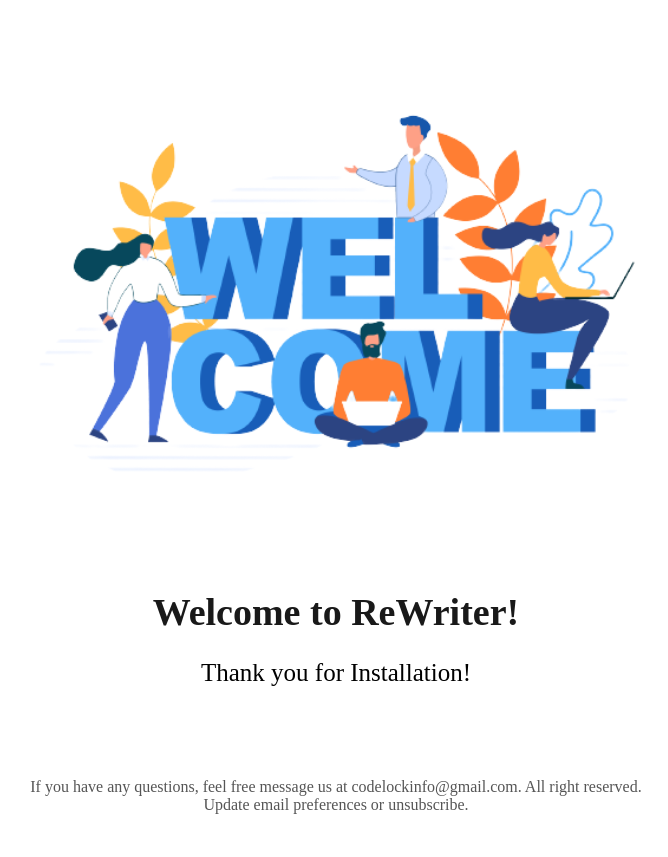
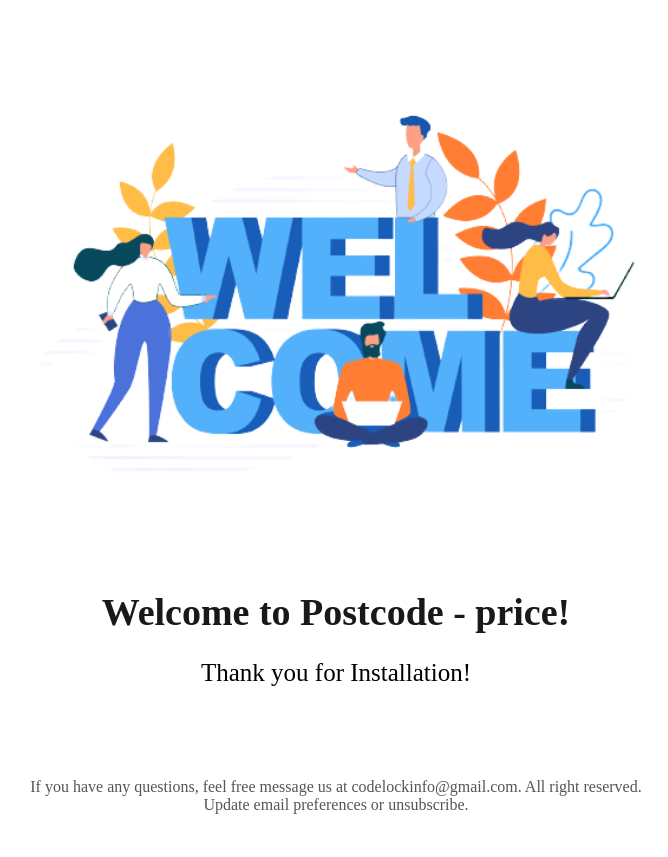
Before and after one commit to codelockinfo/postcode-price, a PHP site: page /postcode-price/user/thankemail_template.php in a window 1280 px wide. Shown: the whole page, without its empty margins (304-972 px from the left). Run offline with PHP 8.4, Linux system fonts and the light colour scheme.

Commit message:
script tag & webhhok installation path change & welcvome mail set

```diff
--- a/user/thankemail_template.php
+++ b/user/thankemail_template.php
@@ -7,9 +7,9 @@
 <body>
     <div class="main-sec" style="max-width: 1140px;margin: auto;background-color: #ffff;border-radius: 30px;">
         <div class="mail-img" style="background-color: #fff;margin: auto;padding: 50px 100px;border-radius: 30px 30px 0px 0px;">
-            <img src="https://codelocksolutions.in/cls-rewriter/assets/images/thankemail_template/banner1.png" alt="" style="width: 75%;margin: 0 auto;display: flex;">
+            <img src="https://postcode.codelocksolutions.com/assets/images/thankemail_template/banner1.png" alt="" style="width: 75%;margin: 0 auto;display: flex;">
             <div class="details" style="text-align: center;">
-                <h3 style="font-size: 38px;margin-bottom: 15px;color: rgb(25, 25, 25);">Welcome to ReWriter!</h3>
+                <h3 style="font-size: 38px;margin-bottom: 15px;color: rgb(25, 25, 25);">Welcome to Postcode - price!</h3>
                 <p style="font-size: 25px;">Thank you for Installation!</p>
             </div>
         </div>
```
Also changed, not shown: index.php (+4 -7 lines).
